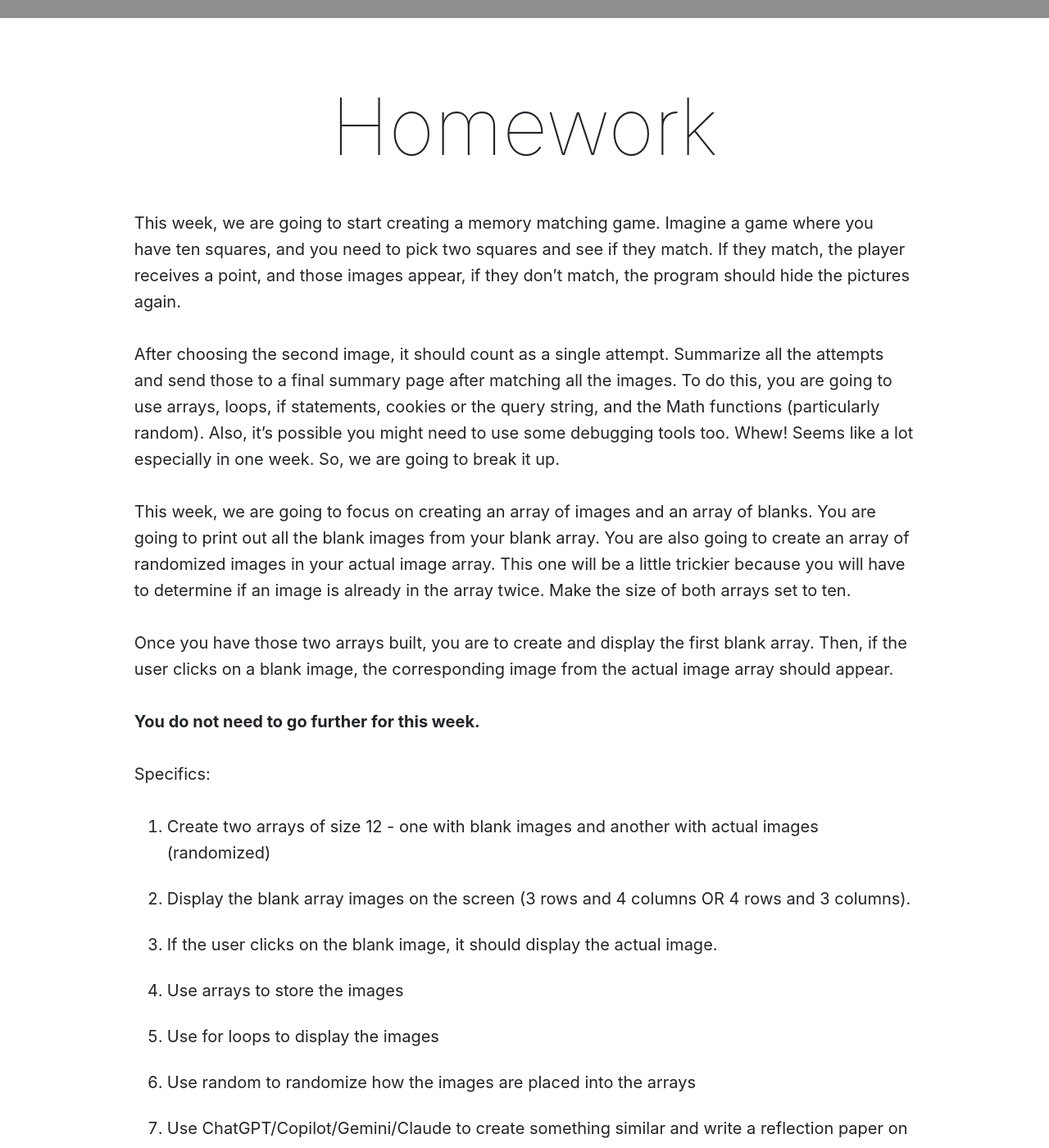
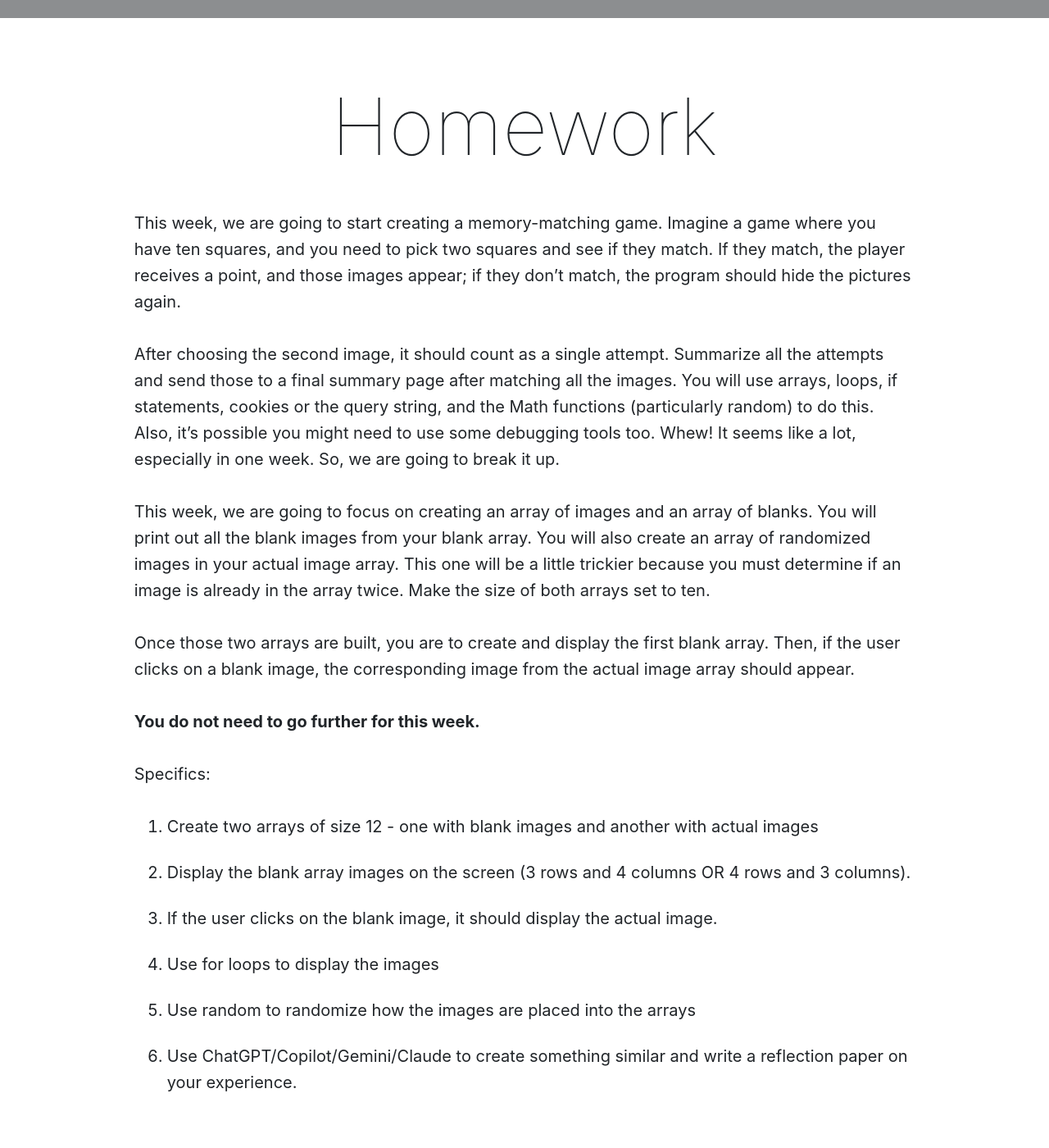
Before and after one commit to Montana-Media-Arts/441-web-tech-Spring2025-course, a Jekyll site: the page built from modules/week-5/_posts/2010-01-01-homework.md, in a window 1280 px wide and 1400 px high, scrolled down 325 px. Shown: the whole window at 82% size. Built offline with Jekyll 4.4.1, drawn with Linux system fonts in a browser that asks for light colours; nearby versions of some CDN libraries; comment, search, counter and statistics services are not loaded.

Commit message:
Update 2010-01-01-homework.md

```diff
--- a/modules/week-5/_posts/2010-01-01-homework.md
+++ b/modules/week-5/_posts/2010-01-01-homework.md
@@ -6,25 +6,24 @@ jotted: false
 
 # Homework
 
-This week, we are going to start creating a memory matching game.  Imagine a game where you have ten squares, and you need to pick two squares and see if they match. If they match, the player receives a point, and those images appear, if they don't match, the program should hide the pictures again.
+This week, we are going to start creating a memory-matching game. Imagine a game where you have ten squares, and you need to pick two squares and see if they match. If they match, the player receives a point, and those images appear; if they don’t match, the program should hide the pictures again.
 
-After choosing the second image, it should count as a single attempt.  Summarize all the attempts and send those to a final summary page after matching all the images.   To do this, you are going to use arrays, loops, if statements, cookies or the query string, and the Math functions (particularly random). Also, it's possible you might need to use some debugging tools too.  Whew!  Seems like a lot especially in one week.  So, we are going to break it up.
+After choosing the second image, it should count as a single attempt. Summarize all the attempts and send those to a final summary page after matching all the images. You will use arrays, loops, if statements, cookies or the query string, and the Math functions (particularly random) to do this. Also, it’s possible you might need to use some debugging tools too. Whew! It seems like a lot, especially in one week. So, we are going to break it up.
 
-This week, we are going to focus on creating an array of images and an array of blanks.  You are going to print out all the blank images from your blank array.  You are also going to create an array of randomized images in your actual image array.  This one will be a little trickier because you will have to determine if an image is already in the array twice.  Make the size of both arrays set to ten.
+This week, we are going to focus on creating an array of images and an array of blanks. You will print out all the blank images from your blank array. You will also create an array of randomized images in your actual image array. This one will be a little trickier because you must determine if an image is already in the array twice. Make the size of both arrays set to ten.
 
-Once you have those two arrays built, you are to create and display the first blank array.  Then, if the user clicks on a blank image, the corresponding image from the actual image array should appear.
+Once those two arrays are built, you are to create and display the first blank array. Then, if the user clicks on a blank image, the corresponding image from the actual image array should appear.
 
 **You do not need to go further for this week.**
 
 Specifics:
 
-1. Create two arrays of size 12 - one with blank images and another with actual images (randomized)
+1. Create two arrays of size 12 - one with blank images and another with actual images
 2. Display the blank array images on the screen (3 rows and 4 columns OR 4 rows and 3 columns).
 3. If the user clicks on the blank image, it should display the actual image.
-4. Use arrays to store the images
-5. Use for loops to display the images
-6. Use random to randomize how the images are placed into the arrays
-7. Use ChatGPT/Copilot/Gemini/Claude to create something similar and write a reflection paper on your experience.
+4. Use for loops to display the images
+5. Use random to randomize how the images are placed into the arrays
+6. Use ChatGPT/Copilot/Gemini/Claude to create something similar and write a reflection paper on your experience.
 
 ## Homework 5 Example
 
```
